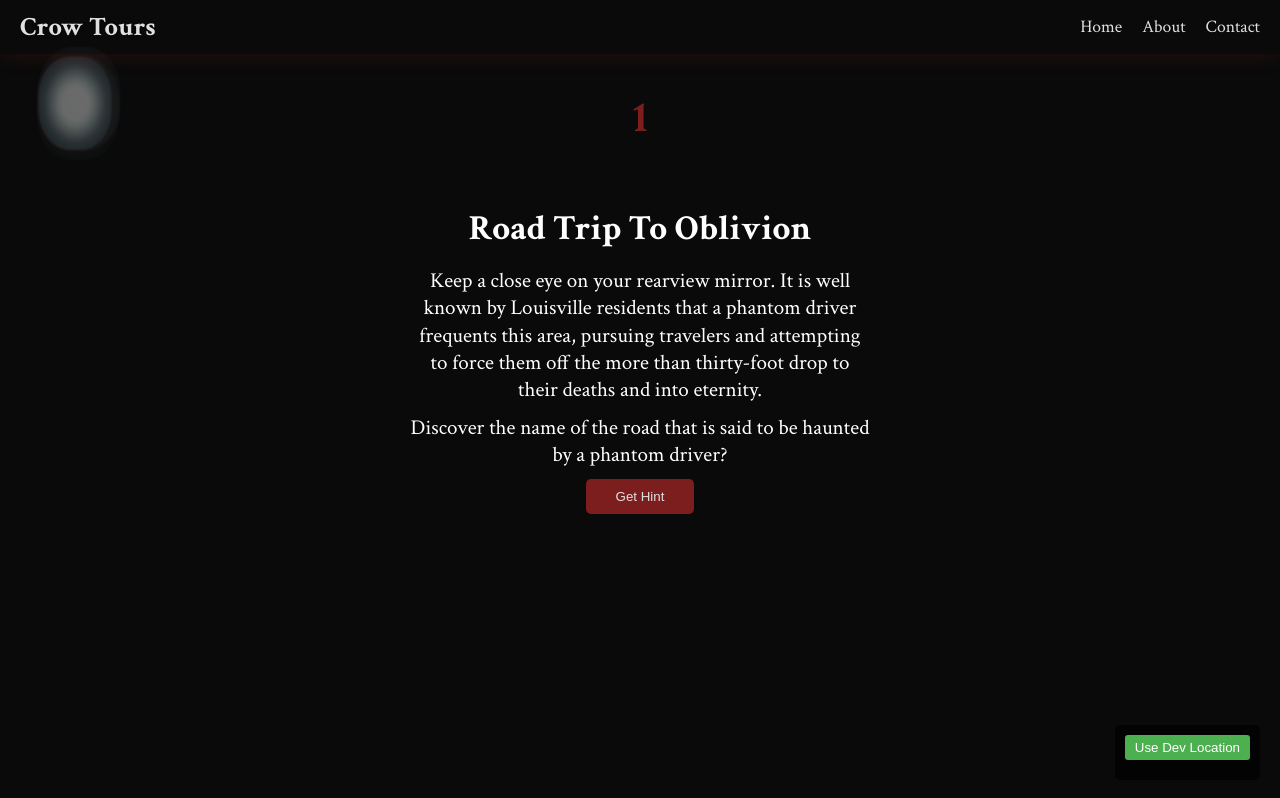
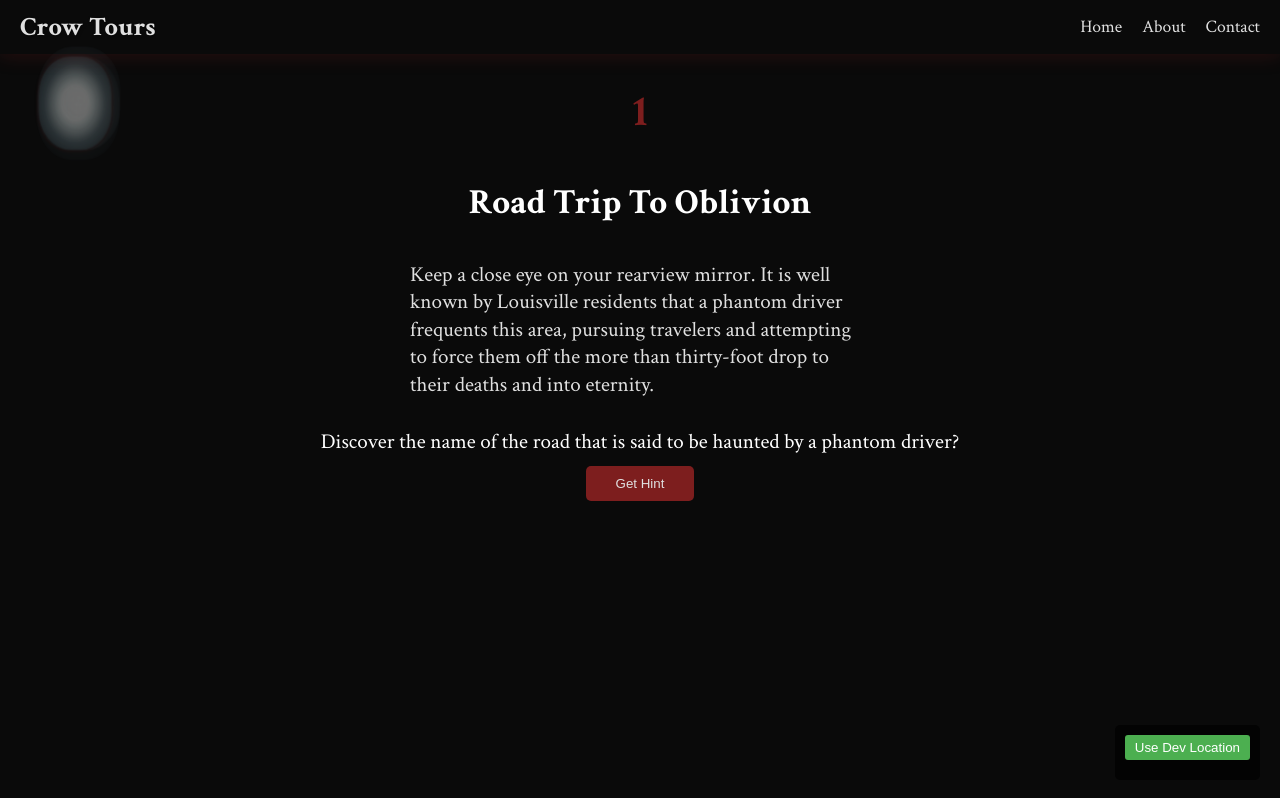
Before and after one commit to ApplianceAssistant/Raven_Run, a React (Create React App) app: page /path/1 in a window 1280 px wide. Built offline with nearby package versions, Linux system fonts and the light colour scheme.

Commit message:
updated transitions working well

```diff
--- a/src/components/Challenge.js
+++ b/src/components/Challenge.js
@@ -1,130 +1,135 @@
 import React, { useState, useEffect } from 'react';
-import { checkAnswer, getNextIncorrectFeedback, checkLocationReached, getNextLocationHint } from '../services/challengeService.ts';
+import { checkLocationReached, getNextLocationHint, checkAnswer, getNextIncorrectFeedback } from '../services/challengeService.ts';
 
 export const Challenge = ({ challenge, onComplete, userLocation }) => {
+  const [feedback, setFeedback] = useState('');
+  const [isLocationReached, setIsLocationReached] = useState(false);
+  const [hint, setHint] = useState('');
   const [answer, setAnswer] = useState('');
-  const [feedback, setFeedback] = useState(null);
-  const [isFeedbackVisible, setIsFeedbackVisible] = useState(false);
+  const [isCorrect, setIsCorrect] = useState(false);
   const [textVisible, setTextVisible] = useState(false);
-  const [storyRead, setStoryRead] = useState(false);
 
   useEffect(() => {
+    setTextVisible(false);
+    setFeedback('');
+    setIsCorrect(false);
+    setAnswer('');
+
     const textFadeTimer = setTimeout(() => setTextVisible(true), 700);
+
+    if (challenge.type === 'travel') {
+      checkTravelChallenge();
+    }
+
     return () => clearTimeout(textFadeTimer);
-  }, []);
+  }, [challenge, userLocation]);
 
-  useEffect(() => {
-    let fadeOutTimer;
-    if (feedback) {
-      setIsFeedbackVisible(true);
-      const feedbackLength = feedback.length;
-      const fadeOutDelay = Math.min(Math.max(feedbackLength * 100, 5000), 7000);
-      fadeOutTimer = setTimeout(() => setIsFeedbackVisible(false), fadeOutDelay);
-    }
-    return () => clearTimeout(fadeOutTimer);
-  }, [feedback]);
-  useEffect(() => {
-    if (challenge.type === 'travel') {
+  const checkTravelChallenge = () => {
     const intervalId = setInterval(() => {
       if (checkLocationReached(challenge, userLocation)) {
-          setFeedback(challenge.completionFeedback);
-          setIsFeedbackVisible(true);
+        setIsLocationReached(true);
         clearInterval(intervalId);
-          onComplete(true);
+        handleTravelComplete();
       }
-      }, 5000); // Check every 5 seconds
+    }, 5000);
 
     return () => clearInterval(intervalId);
+  };
+
+  const handleTravelComplete = () => {
+    if (challenge.completionFeedback) {
+      setFeedback(challenge.completionFeedback);
+      setIsCorrect(true);
+    } else {
+      handleContinue();
     }
-  }, [challenge, userLocation]);
+  };
 
   const handleGetHint = () => {
-    const hint = getNextLocationHint(challenge);
-    setFeedback(hint);
-    setIsFeedbackVisible(true);
+    const newHint = getNextLocationHint(challenge);
+    setHint(newHint);
+  };
+
+  const handleInputChange = (e) => {
+    setAnswer(e.target.value);
+    setFeedback('');
+    setIsCorrect(false);
   };
 
   const handleSubmit = (e) => {
     e.preventDefault();
-    if (challenge.type === 'story') {
-      setStoryRead(true);
-      onComplete(true);
-    } else {
     const correct = checkAnswer(challenge, answer);
     setFeedback(correct ? challenge.feedbackTexts.correct : getNextIncorrectFeedback(challenge));
-      if (correct) {
-        setTimeout(() => onComplete(correct), 2000);
-      } else {
-        onComplete(correct);
-      }
+    setIsCorrect(correct);
+  };
+
+  const handleContinue = () => {
+    setTextVisible(false);
+    setTimeout(() => {
+      onComplete(true);
+    }, 500);
+  };
+
+  const renderChallenge = () => {
+    switch (challenge.type) {
+      case 'travel':
+        return renderTravelChallenge();
+      case 'story':
+        return renderStoryChallenge();
+      case 'multipleChoice':
+        return renderMultipleChoiceChallenge();
+      case 'trueFalse':
+        return renderTrueFalseChallenge();
+      case 'textInput':
+        return renderTextInputChallenge();
+      default:
+        return <p>Unsupported challenge type</p>;
     }
   };
 
-  const handleInputChange = (e) => {
-    setAnswer(e.target.value);
-    setIsFeedbackVisible(false);
-  };
-
-  if (challenge.type === 'story') {
-    if (!challenge.repeatable && storyRead) {
-      return null; // Don't render anything if the story is not repeatable and has been read
-    }
-    return (
-      <div className={`challengeBody ${textVisible ? 'visible' : ''}`}>
-        <h2>{challenge.title}</h2>
-        <p className="challenge-description">{challenge.description}</p>
-        <p className="challenge-question">{challenge.question}</p>
-        <div className="story-text">{challenge.storyText}</div>
-        <button onClick={handleSubmit}>Continue</button>
+  const renderTravelChallenge = () => (
+    <div>
+      {!isLocationReached && (
+        <div className="button-container">
+          <button onClick={handleGetHint} className="hint-button">Get Hint</button>
+        </div>
+      )}
+      {hint && <p className="hint">{hint}</p>}
     </div>
   );
-  }
 
-  if (challenge.type === 'travel') {
-    return (
-      <div className={`challengeBody ${textVisible ? 'visible' : ''}`}>
-        <div className="challenge travel-challenge">
-          <h2>{challenge.title}</h2>
-          <p>{challenge.description}</p>
-          <p>{challenge.question}</p>
-          <button onClick={handleGetHint}>Get Hint</button>
-          {feedback && (
-            <p className={`challengeFeedback ${isFeedbackVisible ? 'visible' : ''}`}>
-              {feedback}
-            </p>
-          )}
-        </div>
+  const renderStoryChallenge = () => (
+    <div>
+      <div className="story-text">{challenge.storyText}</div>
+      <button onClick={handleContinue}>Continue</button>
     </div>
   );
-  }
 
-  return (
-    <div className={`challengeBody ${textVisible ? 'visible' : ''}`}>
-      <h2>{challenge.title}</h2>
-      <p className="challenge-description">{challenge.description}</p>
-      <p className="challenge-question">{challenge.question}</p>
+  const renderMultipleChoiceChallenge = () => (
     <form onSubmit={handleSubmit}>
-        {challenge.type === 'multipleChoice' && challenge.options && (
-          challenge.options.map(option => (
+      {challenge.options.map(option => (
         <label key={option}>
           <input
             type="radio"
             value={option}
             checked={answer === option}
-                onChange={(e) => setAnswer(e.target.value)}
+            onChange={handleInputChange}
           />
           {option}
         </label>
-          ))
-        )}
-        {challenge.type === 'trueFalse' && (
-          <>
+      ))}
+      {renderActionButton()}
+    </form>
+  );
+
+  const renderTrueFalseChallenge = () => (
+    <form onSubmit={handleSubmit}>
       <label>
         <input
           type="radio"
           value="true"
           checked={answer === "true"}
-                onChange={(e) => setAnswer(e.target.value)}
+          onChange={handleInputChange}
         />
         True
       </label>
@@ -133,26 +138,42 @@ export const Challenge = ({ challenge, onComplete, userLocation }) => {
           type="radio"
           value="false"
           checked={answer === "false"}
-                onChange={(e) => setAnswer(e.target.value)}
+          onChange={handleInputChange}
         />
         False
       </label>
-          </>
-        )}
-        {challenge.type === 'textInput' && (
+      {renderActionButton()}
+    </form>
+  );
+
+  const renderTextInputChallenge = () => (
+    <form onSubmit={handleSubmit}>
       <input
         type="text"
         value={answer}
         onChange={handleInputChange}
       />
-        )}
-        <button type="submit">Submit</button>
+      {renderActionButton()}
     </form>
-      {feedback && (
-        <p className={`challengeFeedback ${isFeedbackVisible ? 'visible' : ''}`}>
-          {feedback}
-        </p>
+  );
+
+  const renderActionButton = () => (
+    <div className="button-container">
+      {isCorrect ? (
+        <button onClick={handleContinue} className="continue-button">Continue</button>
+      ) : (
+        <button type="submit" className="submit-button">Submit</button>
       )}
     </div>
   );
+
+  return (
+    <div className={`challengeBody ${textVisible ? 'visible' : ''}`}>
+      <h2>{challenge.title}</h2>
+      <p className="challenge-description">{challenge.description}</p>
+      <p className="challenge-question">{challenge.question}</p>
+      {renderChallenge()}
+      <p className={`feedback ${feedback ? 'visible' : ''} ${isCorrect ? 'green' : ''}`}>{feedback}</p>
+    </div>
+  );
 };
--- a/src/css/App.scss
+++ b/src/css/App.scss
@@ -393,6 +393,27 @@ form {
 .dev-location-setter button:hover {
   background-color: #007B9A;
 }
+
+.completion-feedback {
+  margin-top: 20px;
+  font-weight: bold;
+  color: #4CAF50; /* Or any color that fits your design */
+}
+
+.next-button {
+  margin-top: 10px;
+  padding: 10px 20px;
+  background-color: #008CBA; /* Or any color that fits your design */
+  color: white;
+  border: none;
+  border-radius: 5px;
+  cursor: pointer;
+  font-size: 16px;
+}
+
+.next-button:hover {
+  background-color: #007B9A;
+}
 .challengeBody {
   display: flex;
   flex-direction: column;
@@ -440,23 +461,26 @@ form {
     }
   }
 
-  .challengeFeedback {
+  .feedback {
     margin-top: 20px;
     font-size: 1.2em;
     opacity: 0;
-    transition: opacity 0.5s ease-in-out;
+    transition: opacity 0.3s ease-in-out;
     height: 0;
     overflow: hidden;
     padding: 20px;
     max-width: 500px;
   }
 
-  .challengeFeedback.visible {
+  .feedback.visible {
     opacity: 1;
     height: auto;
     margin-bottom: 20px;
   }
 
+  .green {
+    color: #4CAF50;
+  }
   .story-text {
     font-size: 1.2em;
     margin-bottom: 10px;
--- a/src/data/challenges.ts
+++ b/src/data/challenges.ts
@@ -18,7 +18,7 @@ export const challenges: Challenge[] = [
       "The road is known for its steep drops and sharp turns.",
       "The phantom driver may be in a hurry to make their tee time."
     ],
-    completionFeedback: `Congratulations you survived the phantom driver!`,
+    completionFeedback: `You survived the phantom driver!`,
     repeatable: false
   },
   {
@@ -30,7 +30,7 @@ export const challenges: Challenge[] = [
     options: [`An Occurrence at Owl Creek Bridge`, `The Monkey's Paw`, `The Legend of Sleepy Hollow`, `Mezzotint`],
     correctAnswer: 'The Legend of Sleepy Hollow',
     feedbackTexts: {
-      correct: '',
+      correct: 'Your on fire! The Legend of Sleepy Hollow is the correct!',
       incorrect: [
         'Try again!',
         'Keep trying, only two options left!',
--- a/src/dev/locationSetter.js
+++ b/src/dev/locationSetter.js
@@ -8,6 +8,7 @@ const DevLocationSetter = ({ onLocationSet }) => {
     e.preventDefault();
     const lat = parseFloat(latitude);
     const lng = parseFloat(longitude);
+    console.warn("set lat: ", lat, " lng: ", lng);
     if (!isNaN(lat) && !isNaN(lng)) {
       onLocationSet({ latitude: lat, longitude: lng });
     } else {
--- a/src/services/challengeService.ts
+++ b/src/services/challengeService.ts
@@ -56,6 +56,8 @@ function degToRad(deg: number): number {
 }
 
 export function checkAnswer(challenge: Challenge, answer: any): boolean {
+  console.log("challenge", challenge, " isMultipleChoiceChallenge: ", isMultipleChoiceChallenge(challenge), " isTrueFalseChallenge: ", isTrueFalseChallenge(challenge));
+  console.log("answer", answer);
   if (isStoryChallenge(challenge)) {
     return true; // Stories are always considered "correct"
   }
```
Lines whose indentation alone changed are shown as unchanged.
